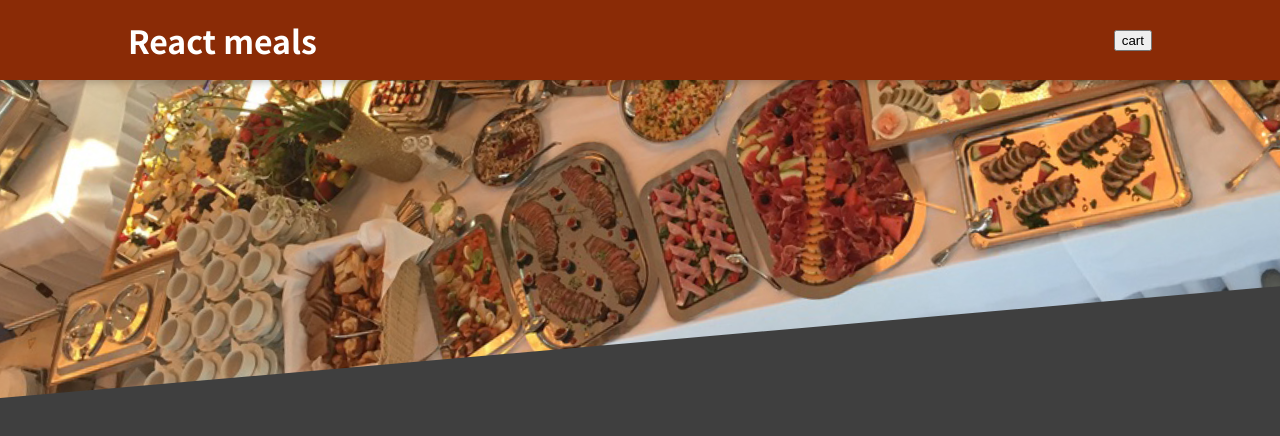
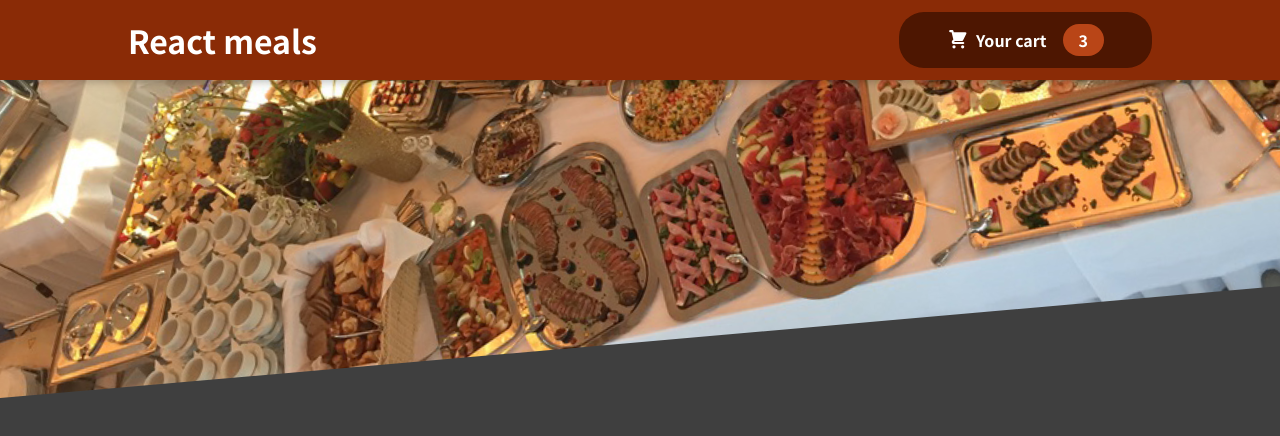
Before and after one commit to MiguelBrockmann/footudemy, a JavaScript app: page / in a window 1280 px wide. Shown: the top 436 px of the page. Built offline with nearby package versions, Linux system fonts and the light colour scheme.

Commit message:
headerbutton

```diff
--- /dev/null
+++ b/src/components/Cart/CartIcon.js
@@ -0,0 +1,13 @@
+const CartIcon = () => {
+    return (
+        <svg
+            xmlns='http://www.w3.org/2000/svg'
+            viewBox='0 0 20 20'
+            fill='currentColor'
+        >
+            <path d='M3 1a1 1 0 000 2h1.22l.305 1.222a.997.997 0 00.01.042l1.358 5.43-.893.892C3.74 11.846 4.632 14 6.414 14H15a1 1 0 000-2H6.414l1-1H14a1 1 0 00.894-.553l3-6A1 1 0 0017 3H6.28l-.31-1.243A1 1 0 005 1H3zM16 16.5a1.5 1.5 0 11-3 0 1.5 1.5 0 013 0zM6.5 18a1.5 1.5 0 100-3 1.5 1.5 0 000 3z' />
+        </svg>
+    );
+};
+
+export default CartIcon;
--- a/src/components/Layout/Header.js
+++ b/src/components/Layout/Header.js
@@ -1,5 +1,6 @@
 import mealsImage from '../../assets/meals.jpg'
 import classes from './Header.module.css';
+import HeaderCartButton from "./HeaderCartButton";
 
 const Header = props => {
 
@@ -7,7 +8,7 @@ const Header = props => {
         <>
             <header className={classes.header}>
                 <h1> React meals</h1>
-                <button> cart</button>
+                <HeaderCartButton></HeaderCartButton>
             </header>
             <div className={classes['main-image']}> {/*[] weil css class eine - hat und kein ganzes wort deshalb mit braces*/}
                 <img src={mealsImage}/>
--- /dev/null
+++ b/src/components/Layout/HeaderCartButton.js
@@ -0,0 +1,14 @@
+import Carticon from '../Cart/CartIcon'
+import classes from './HeaderCartButton.module.css'
+
+const HeaderCartButton = props =>{
+     return(
+         <button className={classes.button}>
+             <span className={classes.icon}> <Carticon/></span>
+             <span> Your cart</span>
+             <span className={classes.badge}>3</span>
+         </button>
+     )
+}
+
+export default HeaderCartButton;
--- /dev/null
+++ b/src/components/Layout/HeaderCartButton.module.css
@@ -0,0 +1,59 @@
+.button {
+    cursor: pointer;
+    font: inherit;
+    border: none;
+    background-color: #4d1601;
+    color: white;
+    padding: 0.75rem 3rem;
+    display: flex;
+    justify-content: space-around;
+    align-items: center;
+    border-radius: 25px;
+    font-weight: bold;
+}
+
+.button:hover,
+.button:active {
+    background-color: #2c0d00;
+}
+
+.icon {
+    width: 1.35rem;
+    height: 1.35rem;
+    margin-right: 0.5rem;
+}
+
+.badge {
+    background-color: #b94517;
+    padding: 0.25rem 1rem;
+    border-radius: 25px;
+    margin-left: 1rem;
+    font-weight: bold;
+}
+
+.button:hover .badge,
+.button:active .badge {
+    background-color: #92320c;
+}
+
+.bump {
+    animation: bump 300ms ease-out;
+}
+
+@keyframes bump {
+    0% {
+        transform: scale(1);
+    }
+    10% {
+        transform: scale(0.9);
+    }
+    30% {
+        transform: scale(1.1);
+    }
+    50% {
+        transform: scale(1.15);
+    }
+    100% {
+        transform: scale(1);
+    }
+}
```
